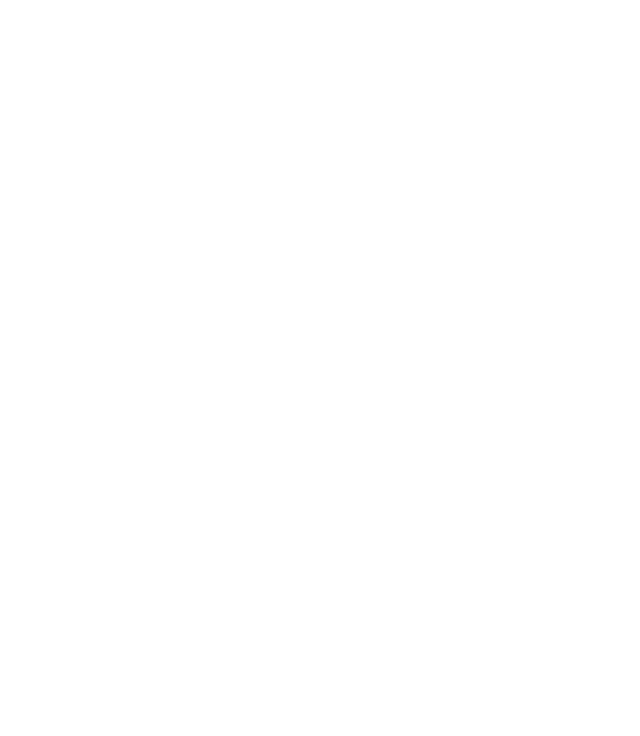
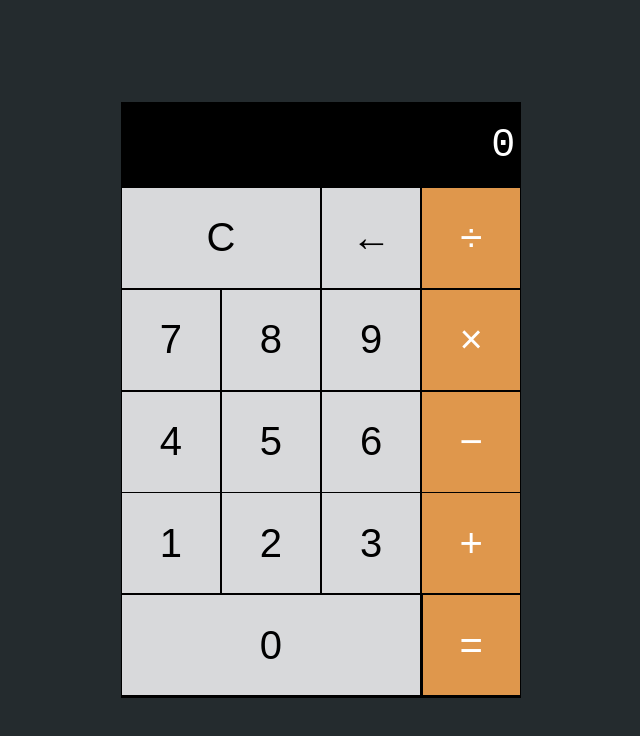
Before and after one commit to imbeshat/Calculator, a plain HTML site: page calculator.html in a window 1280 px wide. Shown: the whole page, without its empty margins (319-959 px from the left). Drawn offline with Linux system fonts and the light colour scheme.

Commit message:
calculator design done

```diff
--- a/calculator.html
+++ b/calculator.html
@@ -1,18 +1,42 @@
 <!DOCTYPE html>
 <html lang="en">
 	<head>
-    <meta charset="UTF-8">
+		<meta charset="UTF-8" />
 		<title>Calculator</title>
-    <link rel="stylesheet" href="css/calculator.css">
+		<link rel="stylesheet" href="css/calculator.css" />
 	</head>
 	<body>
 		<div class="wrapper">
-        <section class="screen">
-
-        </section>
+			<section class="screen">0</section>
 
 			<section class="calc-buttons">
-
+				<div class="calc-button-row">
+					<button class="calc-button double">C</button>
+					<button class="calc-button">&larr;</button>
+					<button class="calc-button">&divide;</button>
+				</div>
+				<div class="calc-button-row">
+					<button class="calc-button">7</button>
+					<button class="calc-button">8</button>
+					<button class="calc-button">9</button>
+					<button class="calc-button">&times;</button>
+				</div>
+				<div class="calc-button-row">
+					<button class="calc-button">4</button>
+					<button class="calc-button">5</button>
+					<button class="calc-button">6</button>
+					<button class="calc-button">&minus;</button>
+				</div>
+				<div class="calc-button-row">
+					<button class="calc-button">1</button>
+					<button class="calc-button">2</button>
+					<button class="calc-button">3</button>
+					<button class="calc-button">&plus;</button>
+				</div>
+				<div class="calc-button-row">
+					<button class="calc-button triple">0</button>
+					<button class="calc-button">&equals;</button>
+				</div>
 			</section>
 		</div>
 	</body>
--- a/css/calculator.css
+++ b/css/calculator.css
@@ -1,13 +1,76 @@
 html {
-    box-sizing: border-box;
+	box-sizing: border-box;
 }
-*, *:before, *:after {
-    box-sizing: inherit;
+*,
+*:before,
+*:after {
+	box-sizing: inherit;
 }
 body {
-  padding: 0;
-  margin: 0;
+	padding: 0;
+	margin: 0;
+	font-family: "Courier New", Courier, monospace;
+	display: flex;
+	justify-content: center;
+	align-items: center;
+	height: 100vh;
+	background-color: #242b2e;
 }
 .wrapper {
-    width: 400px;
+	width: 400px;
+	background-color: #000;
+	border: 1px solid #000;
 }
+
+.screen {
+	color: #fff;
+	text-align: right;
+	padding: 1.25rem 0.3rem;
+	font-size: 2.5rem;
+}
+
+.calc-button-row {
+	display: flex;
+	flex-direction: row;
+	justify-content: space-between;
+	margin-bottom: 0.5%;
+}
+
+.calc-button {
+	background-color: #d8d9db;
+	color: #000;
+	border: none;
+	font-size: 2.5rem;
+	height: 100px;
+	flex-basis: 24.5%;
+	cursor: pointer;
+}
+
+.calc-button:hover {
+	background-color: #ebebeb;
+}
+
+.calc-button:active {
+	background-color: #bbbcbe;
+}
+
+.calc-button:last-child {
+	background-color: #df974c;
+	color: #fff;
+}
+
+.calc-button:last-child:hover {
+	background-color: #dfb07e;
+}
+
+.calc-button:last-child:active {
+	background-color: #dd8d37;
+}
+
+.double {
+	flex-basis: 49.7%;
+}
+
+.triple {
+	flex-basis: 74.8%;
+}
```
Lines whose indentation alone changed are shown as unchanged.
